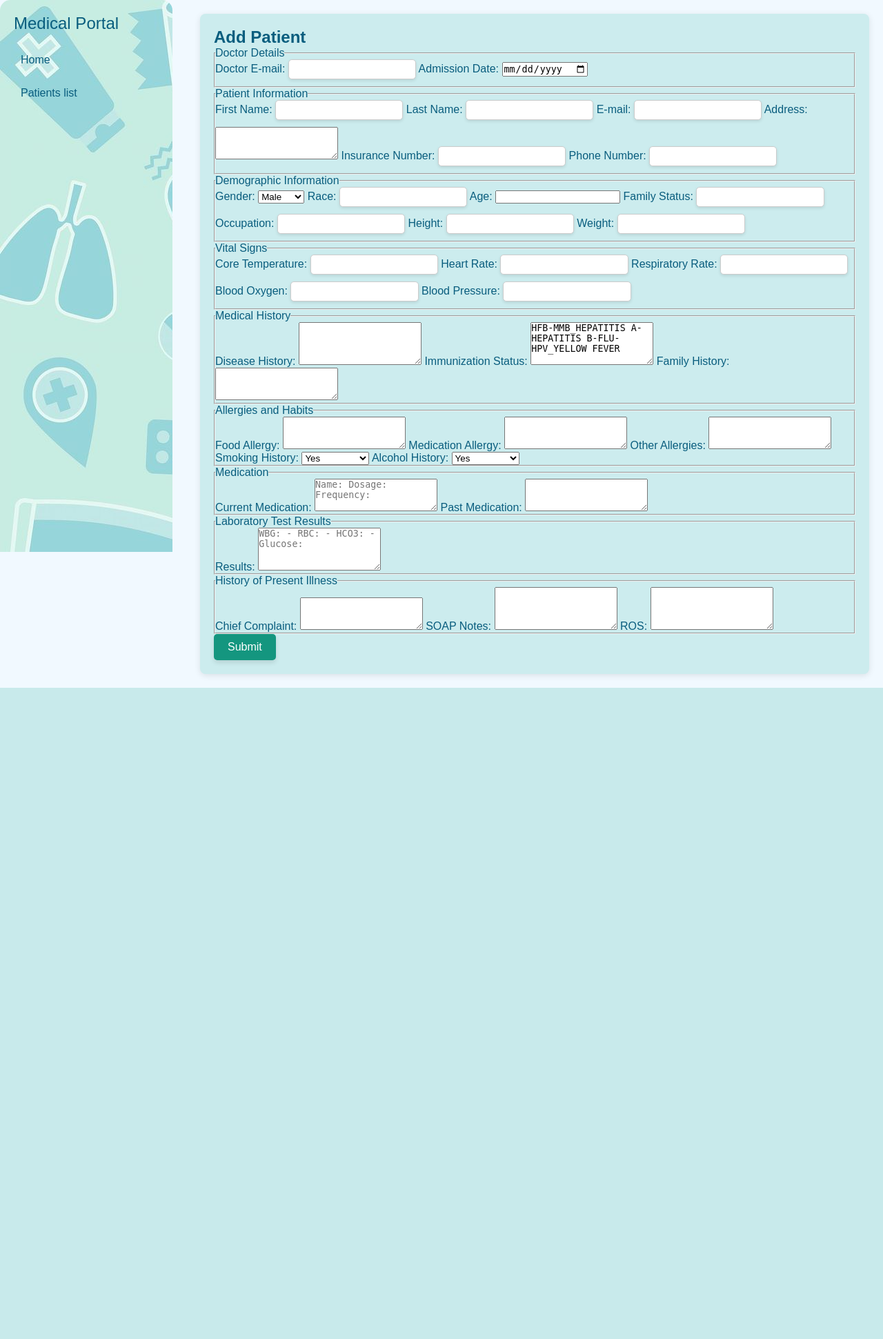
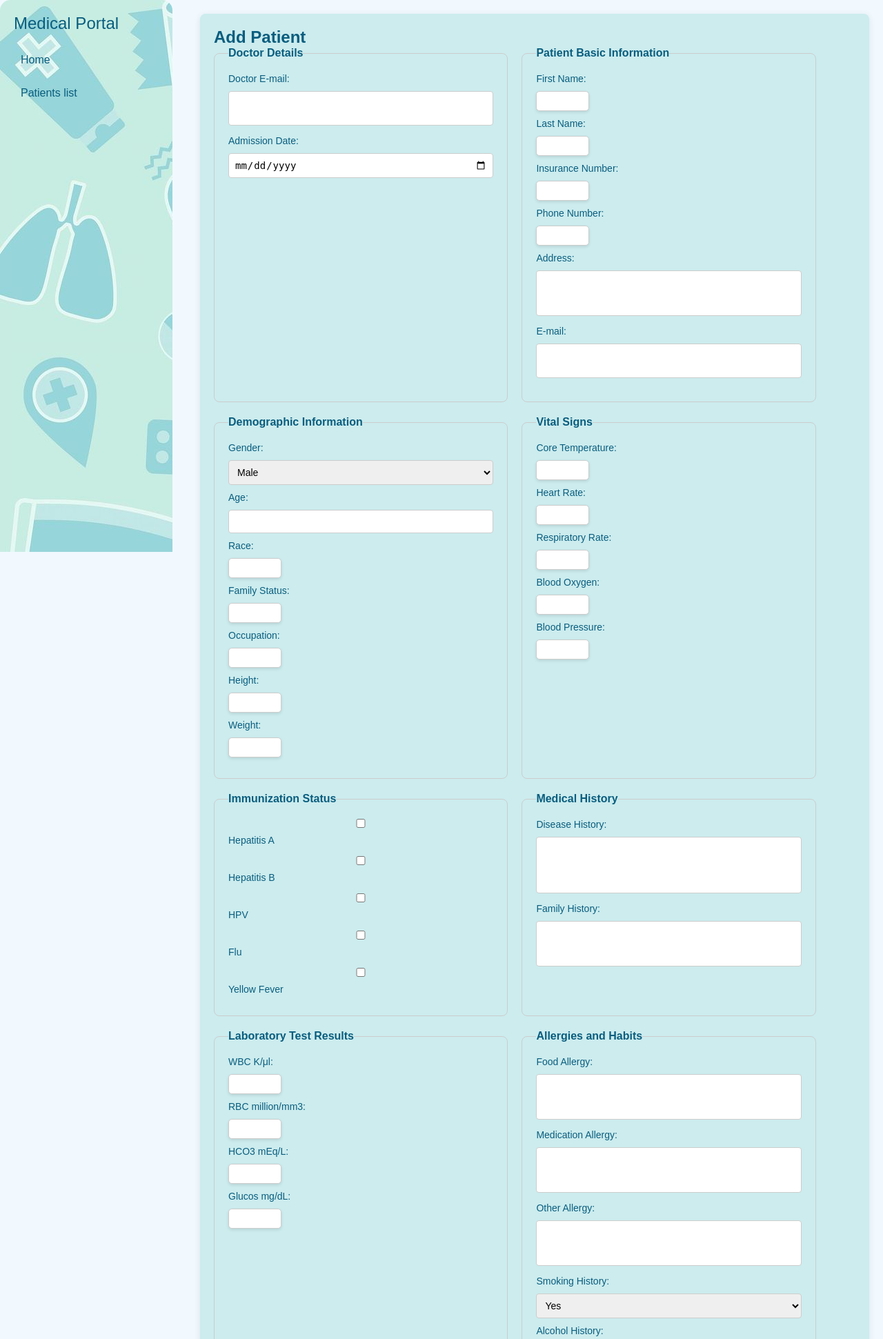
Before and after one commit to sepehrmokhtar/Information-System, a Flask app: page /dashboard/add-patient in a window 1280 px wide. Shown: the top 1941 px of the page at 69% size. Before the commit the page ends 997 px from the top, so only its background shows below. Run offline with Flask 3, Linux system fonts and the light colour scheme; the visitor is signed in with stand-in values (Sample User, id 1).

Commit message:
sepehr-last

```diff
--- a/templates/add_patient.html
+++ b/templates/add_patient.html
@@ -21,10 +21,77 @@
             <h2>Add Patient</h2>
             <form>
                 <!-- Doctor Details -->
+                <!DOCTYPE html>
+                <html lang="en">
+                <head>
+                    <meta charset="UTF-8">
+                    <meta name="viewport" content="width=device-width, initial-scale=1.0">
+                    <title>Comprehensive Form</title>
+                    <style>
+                        /* General Styling */
+                        .container {
+                            display: flex;
+                            flex-wrap: wrap;
+                            gap: 20px;
+                            width: 100%;
+                            max-width: 1200px;
+                            margin: auto;
+                        }
+
+                        fieldset {
+                            border: 1px solid #ccc;
+                            border-radius: 8px;
+                            padding: 20px;
+                            flex: 0 1 calc(48% - 20px);
+                            box-sizing: border-box;
+                        }
+
+                        legend {
+                            font-weight: bold;
+                        }
+
+                        label {
+                            display: block;
+                            margin-bottom: 10px;
+                            font-size: 14px;
+                        }
+
+                        input, select, textarea {
+                            width: 100%;
+                            padding: 8px;
+                            margin-bottom: 10px;
+                            border: 1px solid #ccc;
+                            border-radius: 4px;
+                            font-size: 14px;
+                            box-sizing: border-box;
+                        }
+
+
+                        textarea {
+                            resize: none;
+                        }
+
+                        .checkbox-group {
+                            display: flex;
+                            flex-direction: column;
+                            gap: 5px;
+                        }
+
+                        /* Responsive Design */
+                        @media (max-width: 768px) {
+                            fieldset {
+                                flex: 0 1 100%;
+                            }
+                        }
+                    </style>
+                </head>
+                <body>
+                    <div class="container">
+                        <!-- Doctor Email -->
                         <fieldset>
                             <legend>Doctor Details</legend>
                             <label for="doctor-email">Doctor E-mail:</label>
-                    <input type="email" id="doctor-email" name="doctor-email">
+                            <textarea type="email" id="doctor-email" name="doctor-email"></textarea>
 
                             <label for="admission-date">Admission Date:</label>
                             <input type="date" id="admission-date" name="admission-date">
@@ -32,24 +99,24 @@
 
                         <!-- Patient Basic Information -->
                         <fieldset>
-                    <legend>Patient Information</legend>
+                            <legend>Patient Basic Information</legend>
                             <label for="first-name">First Name:</label>
                             <input type="text" id="first-name" name="first-name">
 
                             <label for="last-name">Last Name:</label>
                             <input type="text" id="last-name" name="last-name">
 
-                    <label for="email">E-mail:</label>
-                    <input type="email" id="email" name="email">
-
-                    <label for="address">Address:</label>
-                    <textarea id="address" name="address" rows="3"></textarea>
-
                             <label for="insurance-number">Insurance Number:</label>
                             <input type="text" id="insurance-number" name="insurance-number">
 
                             <label for="phone-number">Phone Number:</label>
                             <input type="tel" id="phone-number" name="phone-number">
+
+                            <label for="address">Address:</label>
+                            <textarea id="address" name="address" rows="3"></textarea>
+
+                            <label for="email">E-mail:</label>
+                            <textarea type="email" id="email" name="email"></textarea>
                         </fieldset>
 
                         <!-- Demographic Information -->
@@ -61,12 +128,12 @@
                                 <option value="female">Female</option>
                                 <option value="other">Other</option>
                             </select>
+                            <label for="age">Age:</label>
+                            <input type="number" id="age" name="age">
 
                             <label for="race">Race:</label>
                             <input type="text" id="race" name="race">
 
-                    <label for="age">Age:</label>
-                    <input type="number" id="age" name="age">
 
                             <label for="family-status">Family Status:</label>
                             <input type="text" id="family-status" name="family-status">
@@ -100,17 +167,39 @@
                             <input type="text" id="blood-pressure" name="blood-pressure">
                         </fieldset>
 
+                        <!-- Immunization Status -->
+                        <fieldset>
+                            <legend>Immunization Status</legend>
+                            <div class="checkbox-group">
+                                <label><input type="checkbox" name="immunization-status" value="Hepatitis A"> Hepatitis A</label>
+                                <label><input type="checkbox" name="immunization-status" value="Hepatitis B"> Hepatitis B</label>
+                                <label><input type="checkbox" name="immunization-status" value="HPV"> HPV</label>
+                                <label><input type="checkbox" name="immunization-status" value="Flu"> Flu</label>
+                                <label><input type="checkbox" name="immunization-status" value="Yellow Fever"> Yellow Fever</label>
+                            </div>
+                        </fieldset>
+
                         <!-- Medical History -->
                         <fieldset>
                             <legend>Medical History</legend>
                             <label for="disease-history">Disease History:</label>
                             <textarea id="disease-history" name="disease-history" rows="4"></textarea>
 
-                    <label for="immunization-status">Immunization Status:</label>
-                    <textarea id="immunization-status" name="immunization-status" rows="4">HFB-MMB_HEPATITIS A-HEPATITIS B-FLU-HPV_YELLOW FEVER</textarea>
-
                             <label for="family-history">Family History:</label>
                             <textarea id="family-history" name="family-history" rows="3"></textarea>
+                        </fieldset>
+
+                        <!-- Laboratory Test Results -->
+                        <fieldset>
+                            <legend>Laboratory Test Results</legend>
+                            <label for="WBH">WBC K/μl:</label>
+                            <input type="text" id="wbc" name="wbc">
+                            <label for="rbc">RBC million/mm3:</label>
+                            <input type="text" id="rbc" name="rbc">
+                            <label for="hco3">HCO3 mEq/L:</label>
+                            <input  type="text"id="hco3" name="hco3">
+                            <label for="glucos">Glucos mg/dL:</label>
+                            <input type="text" id="glucos" name="glucos">
                         </fieldset>
 
                         <!-- Allergies and Habits -->
@@ -118,61 +207,52 @@
                             <legend>Allergies and Habits</legend>
                             <label for="food-allergy">Food Allergy:</label>
                             <textarea id="food-allergy" name="food-allergy" rows="3"></textarea>
-
                             <label for="medication-allergy">Medication Allergy:</label>
                             <textarea id="medication-allergy" name="medication-allergy" rows="3"></textarea>
-
-                    <label for="other-allergies">Other Allergies:</label>
-                    <textarea id="other-allergies" name="other-allergies" rows="3"></textarea>
+                            <label for="other-allergy">Other Allergy:</label>
+                            <textarea id="other-allergy" name="other-allergy" rows="3"></textarea>
 
                             <label for="smoking-history">Smoking History:</label>
                             <select id="smoking-history" name="smoking-history">
                                 <option value="yes">Yes</option>
                                 <option value="no">No</option>
-                        <option value="occasionally">Occasionally</option>
                             </select>
-
-                    <label for="alcohol-history">Alcohol History:</label>
-                    <select id="alcohol-history" name="alcohol-history">
+                            <label for="alchol-history">Alcohol History:</label>
+                            <select id="alchol-history" name="alchol-history">
                                 <option value="yes">Yes</option>
                                 <option value="no">No</option>
-                        <option value="occasionally">Occasionally</option>
                             </select>
                         </fieldset>
 
-                <!-- Current and Past Medication -->
+                        <!-- Review of Systems (ROS) -->
                         <fieldset>
-                    <legend>Medication</legend>
-                    <label for="current-medication">Current Medication:</label>
-                    <textarea id="current-medication" name="current-medication" rows="3" placeholder="Name: Dosage: Frequency:"></textarea>
+                            <legend>Review of Systems (ROS)</legend>
+                            <textarea id="general" name="general" rows="3"></textarea>
+                        </fieldset>
 
+                        <!-- medication history -->
+
+                        <fieldset>
+                            <legend>Medication History</legend>
+                            <label for="current_med_name">Current Medication:</label>
+                            <textarea id="current_med_name" name="current_med_name" rows="3"></textarea>
+                            <label for="current_med_frequnecy">Medication Frequency:</label>
+                            <textarea id="current_med_frequnecy" name="current_med_frequnecy" rows="3"></textarea>
+                            <label for="current_med_dosage">Medication Dosage:</label>
+                            <textarea id="current_med_dosage" name="current_med_dosage" rows="3"></textarea>
                             <label for="past-medication">Past Medication:</label>
                             <textarea id="past-medication" name="past-medication" rows="3"></textarea>
                         </fieldset>
-
-                <!-- Laboratory Test Results -->
+                        <!-- history of present illness -->
                         <fieldset>
-                    <legend>Laboratory Test Results</legend>
-                    <label for="lab-results">Results:</label>
-                    <textarea id="lab-results" name="lab-results" rows="4" placeholder="WBG: - RBC: - HCO3: - Glucose:"></textarea>
+                            <legend>History Of Present Illness</legend>
+                            <label for="cheif-complaint">Chief Complaint</label>
+                            <textarea id="cheif-complaint" name="cheif-complaint" rows="3"></textarea>
+                            <label for="soap-notes">SOAP Notes:</label>
+                            <textarea id="soap-notes" name="soap-notes" rows="3"></textarea>
                         </fieldset>
 
-                <!-- Present Illness -->
-                <fieldset>
-                    <legend>History of Present Illness</legend>
-                    <label for="chief-complaint">Chief Complaint:</label>
-                    <textarea id="chief-complaint" name="chief-complaint" rows="3"></textarea>
 
-                    <label for="soap-notes">SOAP Notes:</label>
-                    <textarea id="soap-notes" name="soap-notes" rows="4"></textarea>
-
-                    <label for="ros">ROS:</label>
-                    <textarea id="ros" name="ros" rows="4"></textarea>
-                </fieldset>
-
-                <button type="submit">Submit</button>
-            </form>
-        </section>
                     </div>
                 </body>
                 </html>
```
Lines whose indentation alone changed are shown as unchanged.
